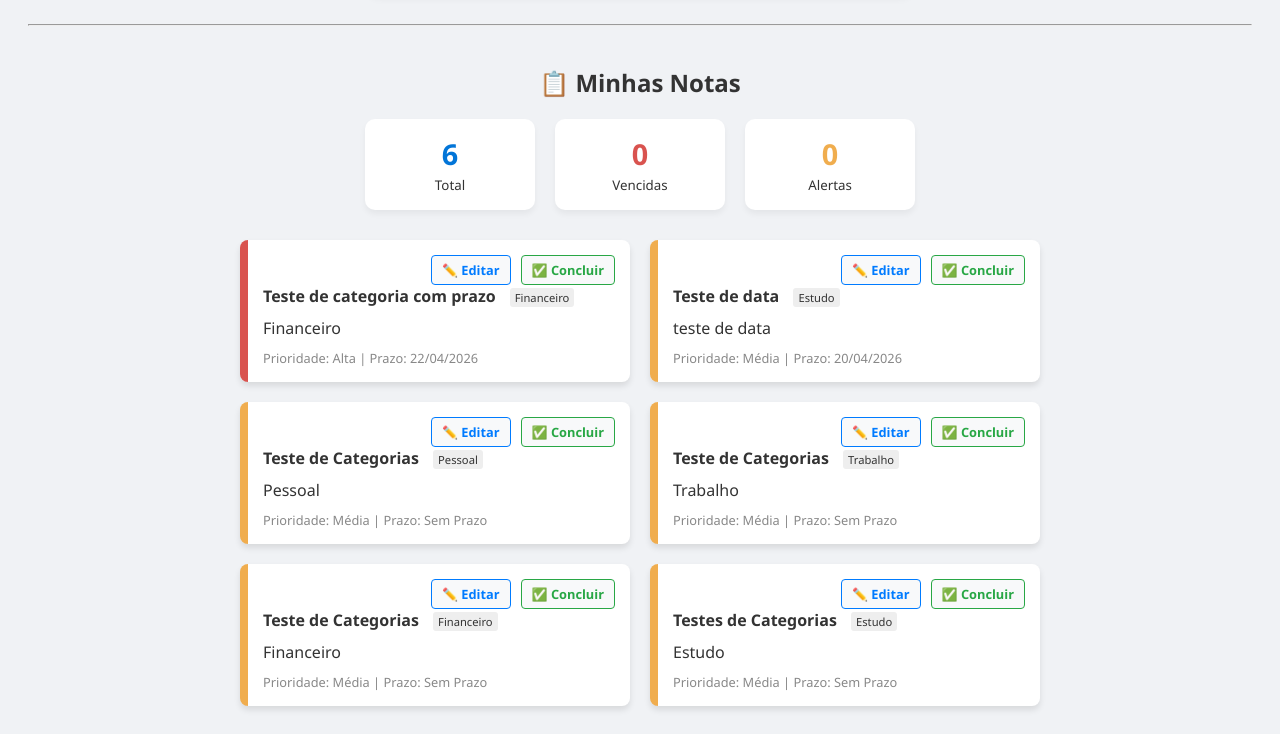
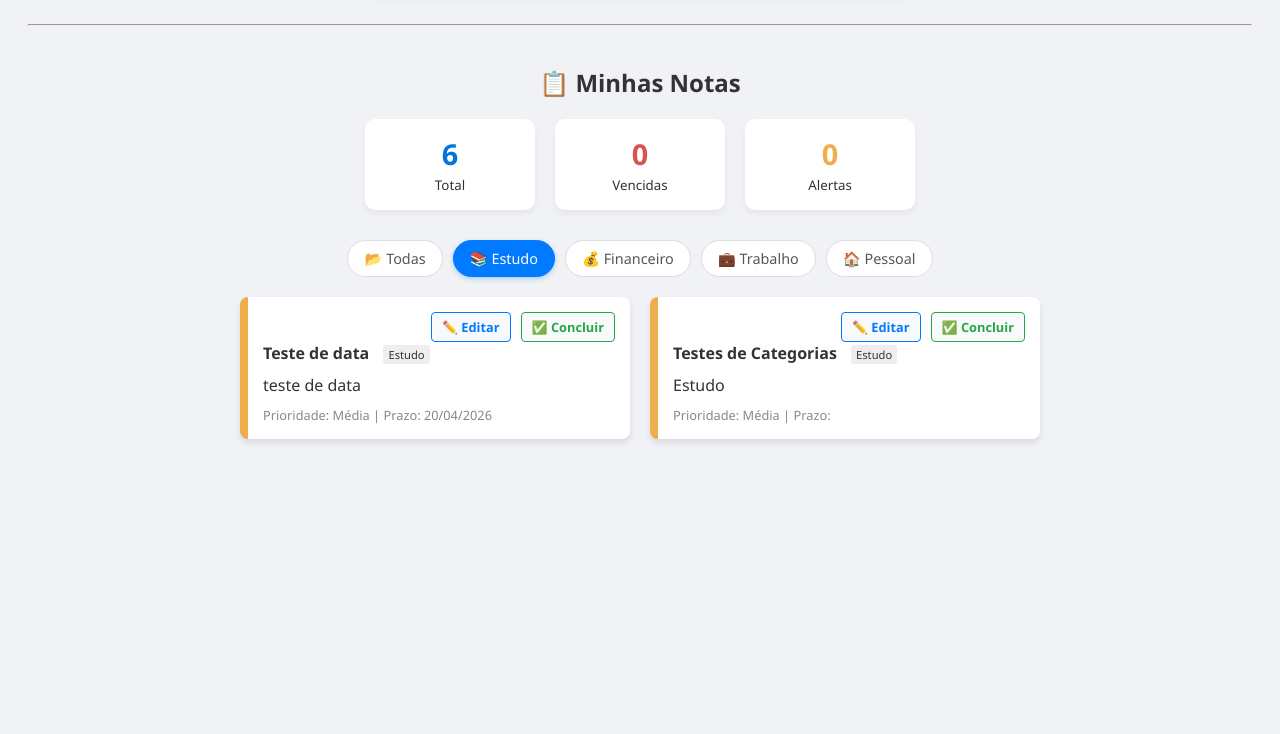
Before and after one commit to Mylutsu/painel_pessoal, a Flask app: page /?categoria=Estudo in a window 1280 px wide. Shown: the part 622-1356 px from the top of the page. After the commit the page ends 1065 px from the top, so only its background shows below. Run offline with Flask 3, Linux system fonts and the light colour scheme; data comes from the database, SQL or seed files in the repository; both versions use the stored data as it was after the commit.

Commit message:
feature: adição de botões por categoria

```diff
--- a/app.py
+++ b/app.py
@@ -18,12 +18,23 @@ def index():
     conn = conectar_banco()
     cursor = conn.cursor()
 
+    #captura a categoria da URL (se existir)
+    categoria_filtrada = request.args.get('categoria')
+
+    #base da nossa consulta SQL
+    comando_sql = "SELECT * FROM notas"
+    parametros = []
+
+    #se houver filtro e não for "Todas", adicionamos o WHERE
+    if categoria_filtrada and categoria_filtrada != 'Todas':
+        comando_sql += " WHERE categoria = ?"
+        parametros.append(categoria_filtrada)
+
     # Explicando a nova consulta SQL:
     # Usamos o CASE para dar um "peso" numérico para cada texto:
     # Se for Alta, vale 1; Se for Média, vale 2; Se for Baixa, vale 3.
     # Assim, ao ordenar por esse 'peso', as Altas (1) aparecem primeiro!
-    comando_sql = """
-        SELECT * FROM notas
+    comando_sql += """
         ORDER BY
             CASE prioridade
                 WHEN 'Alta' THEN 1
@@ -34,49 +45,54 @@ def index():
             data_criacao DESC
     """
 
-    cursor.execute(comando_sql)
-    notas_do_banco = cursor.fetchall()
-    conn.close()
+    cursor.execute(comando_sql, parametros)
+    notas = cursor.fetchall()
 
-    hoje = date.today() #pega a data atual
-    notas_processadas = []
+    # --- Lógica do Dashboard (Mantemos global para você ver o total geral) ---
+    cursor.execute("SELECT COUNT(*) FROM notas")
+    total = cursor.fetchone()[0]
+
+    # Pegamos todas para o cálculo de alertas/vencidos do dashboard
+    cursor.execute("SELECT data_vencimento, dias_aviso FROM notas")
+    datas = cursor.fetchall()
 
 
-    #CONTADORES PARA O DASH BOARD
-    total_vencidas = 0
-    total_alertas = 0
+    vencidas = 0
+    alertas = 0
+    hoje = date.today()
+
+    for d_venc, d_aviso in datas:
+        if d_venc:
+            data_v = datetime.strptime(d_venc, '%Y-%m-%d').date()
+            diferenca = (data_v - hoje).days
+            if diferenca < 0:
+                vencidas += 1
+            elif diferenca <= (d_aviso or 3):
+                alertas +=1
 
 
-    for n in notas_do_banco:
-        nota = list(n)
-        status_vencimento = "em_dia" # Status padrão
-        data_formatada = "Sem Prazo" # texto padrão caso não tenha data
+    notas_processadas = []
+    for n in notas:
+        n_lista = list(n)
+        status_visual = ""
 
         if n[7]: # Se tiver uma data de vencimento
-            data_venc = datetime.strptime(n[7], '%Y-%m-%d').date()
+            data_v = datetime.strptime(n[7], '%Y-%m-%d').date()
+            diferenca = (data_v - hoje).days
+            if diferenca < 0: status_visual = "vencido"
+            elif diferenca <= (n[8] or 3): status_visual = "alerta"
+            n_lista[7] = data_v.strftime('%d/%m/%Y') #formatação para data brasileira
 
-            # %d = dia, %m = mês, %Y = ano com 4 dígitos
-            data_formatada = data_venc.strftime('%d/%m/%Y')
+        n_lista.append(status_visual)
+        notas_processadas.append(n_lista)
 
-            diferenca = (data_venc - hoje).days
-
-            # LÓGICA DE TRÊS ESTADOS:
-            if diferenca < 0:
-                status_vencimento = "vencido"
-                total_vencidas += 1
-            elif n[8] and diferenca <= n[8]:
-                status_vencimento = "alerta"
-                total_alertas += 1
-
-        # Agora, em vez de enviar a data bruta, vamos substituir pela formatada
-        # Na nossa tabela, a data de vencimento é o índice 7
-        nota[7] = data_formatada
-
-        # Adicionamos esse status no final da lista da nota
-        nota.append(status_vencimento)
-        notas_processadas.append(nota)
-
-    return render_template('index.html', notas=notas_processadas, vencidas=total_vencidas, alertas=total_alertas, total=len(notas_processadas))
+    conn.close()
+    return render_template('index.html',
+                           notas = notas_processadas,
+                           total = total,
+                           vencidas = vencidas,
+                           alertas = alertas,
+                           categoria_ativa = categoria_filtrada or 'Todas')
 
 # --- ROTA DE AÇÃO (SALVAR OS DADOS) ---
 # 'methods=['POST']' indica que esta rota recebe dados enviados por um formulário
--- a/templates/index.html
+++ b/templates/index.html
@@ -180,6 +180,36 @@
             color: white;
         }
 
+        .filtros-container {
+            display: flex;
+            justify-content: center;
+            gap: 10px;
+            margin-bottom: 20px;
+            flex-wrap: wrap;
+        }
+
+        .btn-filtro {
+            padding: 8px 16px;
+            background: white;
+            border: 1px solid #ddd;
+            border-radius: 20px;
+            text-decoration: none;
+            color: #555;
+            font-size: 0.9em;
+            transition: all 0.3s;
+        }
+
+        .btn-filtro:hover {
+            background: #e9ecef;
+        }
+
+        .btn-filtro.active {
+            background: #007bff;
+            color: white;
+            border-color: #007bff;
+            box-shadow: 0 2px 5px rgba(0,123,255,0.3);
+        }
+
 
         /* Classes de cores baseadas na Prioridade que o usuário escolheu */
         .Alta { border-left-color: #d9534f; }   /* Vermelho para Alta */
@@ -244,6 +274,14 @@
         </div>
     </div>
 
+    <div class="filtros-container">
+        <a href="/" class="btn-filtro {% if categoria_ativa == 'Todas' %}active{% endif %}">📂 Todas</a>
+        <a href="/?categoria=Estudo" class="btn-filtro {% if categoria_ativa == 'Estudo' %}active{% endif %}">📚 Estudo</a>
+        <a href="/?categoria=Financeiro" class="btn-filtro {% if categoria_ativa == 'Financeiro' %}active{% endif %}">💰 Financeiro</a>
+        <a href="/?categoria=Trabalho" class="btn-filtro {% if categoria_ativa == 'Trabalho' %}active{% endif %}">💼 Trabalho</a>
+        <a href="/?categoria=Pessoal" class="btn-filtro {% if categoria_ativa == 'Pessoal' %}active{% endif %}">🏠 Pessoal</a>
+    </div>
+
     <div class="notas-container">
         {% for n in notas %}
         <div class="nota-card {{ n[4] }}">
```
Also changed, not shown: painel_dados.db.
